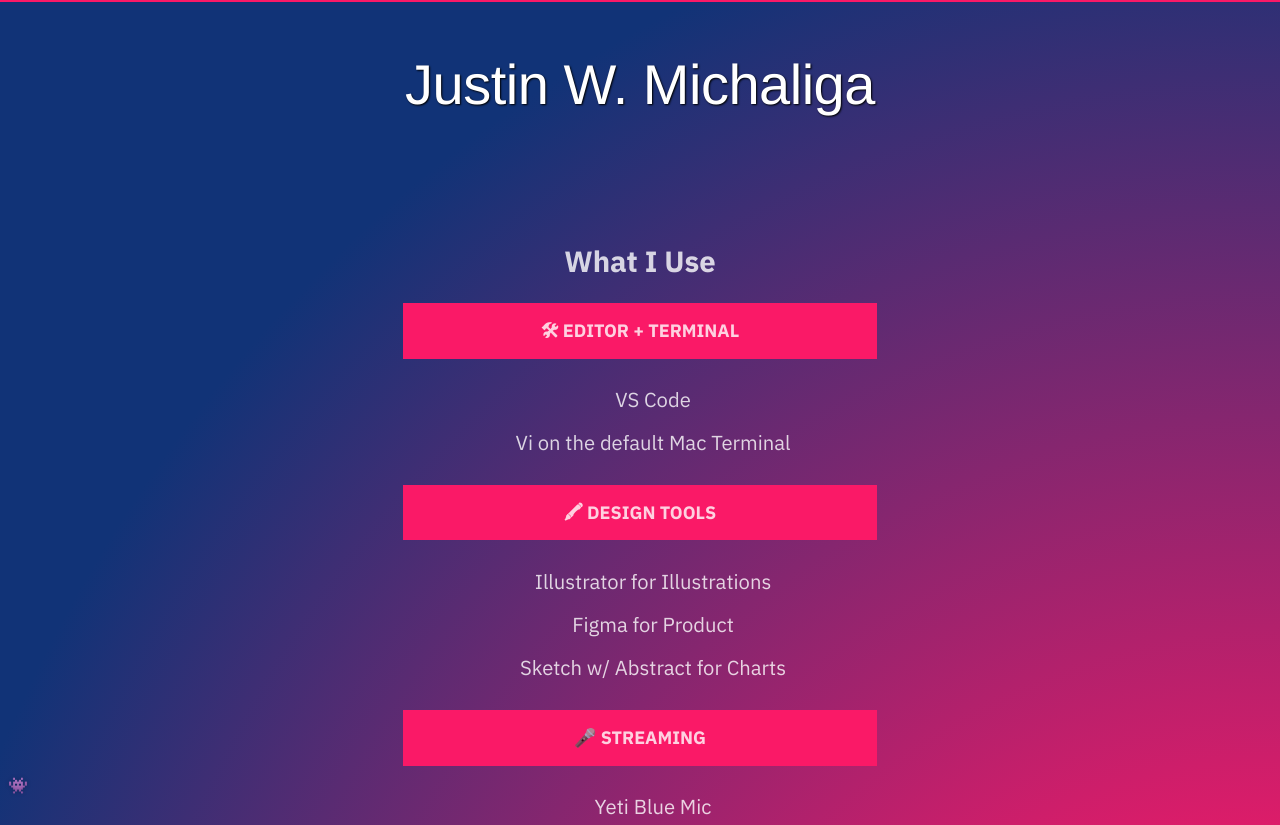
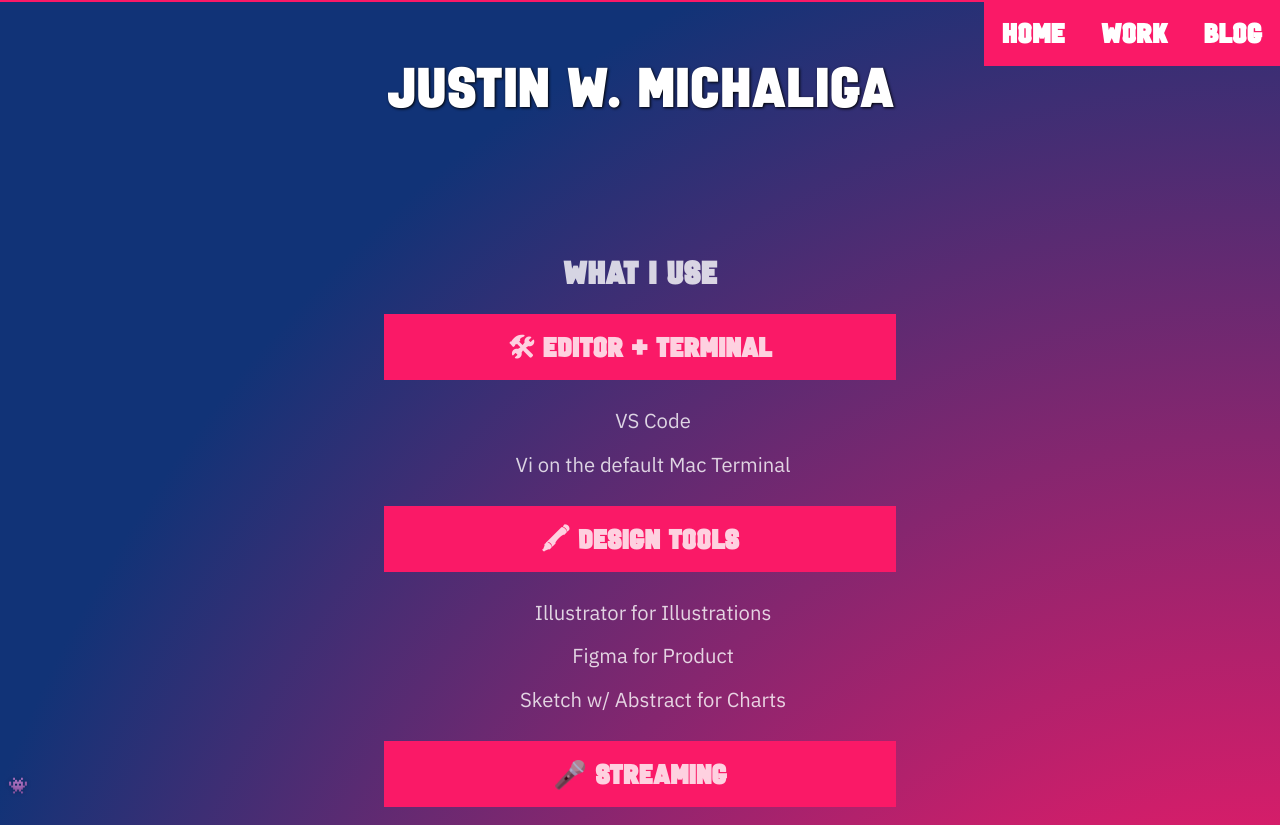
Before and after one commit to jmichaliga/jmichaliga.github.io, a Gatsby site: page /uses in a window 1280 px wide. Shown: the top 825 px of the page. Built offline with nearby package versions, Linux system fonts and the light colour scheme; Gatsby itself is replaced by a stand-in of ours.

Commit message:
feat: adding an nav. elements

```diff
--- a/gatsby-browser.js
+++ b/gatsby-browser.js
@@ -1 +1,2 @@
 // nothing to see here. (hi babel)
+import './src/styles/global.css';
--- /dev/null
+++ b/src/components/elements.js
@@ -0,0 +1,84 @@
+import styled from "styled-components"
+import { space, width, fontSize, color } from "styled-system"
+
+import theme from "../theme"
+
+export const Box = styled.div`
+  ${space}
+  ${width}
+  ${fontSize}
+  ${color}
+`
+
+export const Flex = styled(Box)`
+  display: flex;
+  flex-wrap: wrap;
+`
+
+export const Bar = styled.div`
+  position: fixed;
+  top: 0px;
+  width: 100%;
+  height: 2px;
+  background: ${theme.colors.jmRed};
+`
+
+export const Center = styled(Box)`
+  text-align: center;
+  align-items: center;
+  justify-content: center;
+  height: 100%;
+`
+
+export const H1 = styled('h1')`
+  color: ${theme.colors.white};
+  text-shadow: ${theme.colors.black} 1px 1px 3px;
+  letter-spacing: -0.5px;
+  font-family: "Vault", "Helvetica Neue", Helvetica, Arial, sans-serif;
+  font-size: ${theme.fontSizes[7]}px;
+  font-weight: 300;
+  padding: 3rem 1rem;
+  text-align: center;
+  margin-bottom: 0;
+`
+
+export const H2 = styled.h2`
+  padding-top: 2rem;
+  font-size: 1.75rem;
+`
+
+export const H3 = styled.h3`
+  padding: 1rem;
+  text-transform: uppercase;
+  font-size: 1.5rem;
+  background: ${theme.colors.jmRed};
+`
+
+export const Ul = styled.ul`
+  list-style: none;
+`
+
+export const Li = styled.li`
+  line-height: 1.5em;
+`
+
+export const Link = styled('a')`
+  & {
+    border-radius: ${theme.space[1]}px;
+    padding: ${theme.space[1]}px;
+    color: ${theme.colors.white};
+    background: ${theme.colors.jmRed};
+    width: 40px; height: 40px;
+    transition-duration: ${theme.duration.normal};
+    border-bottom: 2px solid transparent;
+    box-shadow: 0px 0px 4px rgba(0,0,0,0.25);
+    & svg {
+      cursor: pointer;
+    }
+  }
+  &:hover{
+    text-shadow: ${theme.colors.black} 1px 1px 2px;
+    border-bottom: 2px solid ${theme.colors.jmBlue};
+    box-shadow: 0px 0px 4px rgba(0,0,0,0);
+  }
+`
--- a/src/components/header.js
+++ b/src/components/header.js
@@ -1,32 +1,19 @@
 import PropTypes from "prop-types"
 import React from "react"
 
-import styled from 'styled-components'
-import theme from '../theme'
-
-const H1 = styled('h1')`
-  color: ${theme.colors.white};
-  text-shadow: ${theme.colors.black} 1px 1px 2px;
-  letter-spacing: -0.5px;
-  font-family: "Helvetica Neue", Helvetica, Arial, sans-serif;
-  font-size: ${theme.fontSizes[7]}px;
-  font-weight: 300;
-  padding: 3rem 1rem;
-  text-align: center;
-  margin-bottom: 0;
-`
+import { H1 } from "./elements"
+import Nav from "./nav"
 
 const Header = ({ children, siteTitle }) => (
   <header>
+    <Nav />
     <div
       style={{
         margin: `0 auto`,
         maxWidth: 960,
       }}
     >
-      <H1>
-        {children ? children : siteTitle}
-      </H1>
+      <H1>{children ? children : siteTitle}</H1>
     </div>
   </header>
 )
--- a/src/components/iconlink.js
+++ b/src/components/iconlink.js
@@ -25,6 +25,7 @@
     box-shadow: 0px 0px 4px rgba(0,0,0,0);
   }
 `
+
 const IconLink = ({ href, icon, inverted }) => {
   return (
     <Link href={href} key={`icon-${icon}`} rel="external noopener noreferrer" target="_blank">
--- a/src/components/layout.css
+++ b/src/components/layout.css
@@ -42,8 +42,8 @@
   display: none;
 }
 a {
-  -webkit-text-decoration-skip: objects;
   text-decoration: none;
+  color: white;
 }
 a:active,
 a:hover {
@@ -192,7 +192,7 @@
   font: inherit;
 }
 html {
-  font: 112.5%/1.45em 'IBM Plex Sans', 'helvetica neue', 'helvetica', 'arial', sans-serif;
+  font: 112.5%/1.45em 'IBM Plex Sans', 'Helvetica Neue', 'Helvetica', 'Arial', sans-serif;
   box-sizing: border-box;
   overflow-y: scroll;
 }
@@ -207,7 +207,7 @@
 }
 body {
   color: hsla(0, 0%, 100%, 0.8);
-  font: 112.5%/1.45em 'IBM Plex Sans', 'helvetica neue', 'helvetica', 'arial', sans-serif;
+  font: 112.5%/1.45em 'IBM Plex Sans', 'Helvetica Neue', 'Helvetica', 'Arial', sans-serif;
   font-weight: normal;
   word-wrap: break-word;
   font-kerning: normal;
@@ -242,6 +242,7 @@
   line-height: 1.1;
 }
 h2 {
+  font-family: 'Vault';
   margin-left: 0;
   margin-right: 0;
   margin-top: 0;
@@ -257,6 +258,7 @@
   line-height: 1.1;
 }
 h3 {
+  font-family: 'Vault';
   margin-left: 0;
   margin-right: 0;
   margin-top: 0;
@@ -268,7 +270,7 @@
   color: inherit;
   font-weight: bold;
   text-rendering: optimizeLegibility;
-  font-size: 1.38316rem;
+  font-size: 1.5rem;
   line-height: 1.1;
 }
 h4 {
--- /dev/null
+++ b/src/components/nav.js
@@ -0,0 +1,47 @@
+import React from "react"
+import { Link } from "gatsby"
+import styled from "styled-components"
+import theme from "../theme"
+import { Box, H3, Ul, Li } from "./elements"
+
+const NavItems = styled(Ul)`
+  position: absolute;
+  top: 0;
+  right: 0;
+  & li {
+    display: inline-block;
+    & a {
+      transition-duration: ${theme.duration.normal};
+      border-bottom: 2px solid transparent;
+      box-shadow: 0px 0px 4px rgba(0, 0, 0, 0.25);
+      & svg {
+        cursor: pointer;
+      }
+    }
+    &:hover {
+      text-shadow: ${theme.colors.black} 1px 1px 3px;
+      border-bottom: 2px solid ${theme.colors.jmBlue};
+      box-shadow: 0px 0px 4px rgba(0, 0, 0, 0);
+    }
+  }
+`
+
+const NavItem = ({ url, title }) => (
+  <Li>
+    <Link to={url}>
+      <H3>{title}</H3>
+    </Link>
+  </Li>
+)
+
+const Nav = () => (
+  <Box width={[1, 1 / 2]} ml="auto">
+    <NavItems>
+      <NavItem url="/" title="Home" />
+      <NavItem url="/work" title="Work" />
+      <NavItem url="/blog" title="Blog" />
+    </NavItems>
+  </Box>
+)
+
+export default Nav
--- a/src/pages/uses.js
+++ b/src/pages/uses.js
@@ -3,55 +3,7 @@
 import Layout from "../components/layout"
 import SEO from "../components/seo"
 
-import styled from "styled-components"
-import { space, width, fontSize, color } from "styled-system"
-
-import theme from "../theme"
-
-const Box = styled.div`
-  ${space}
-  ${width}
-  ${fontSize}
-  ${color}
-`
-const Flex = styled(Box)`
-  display: flex;
-  flex-wrap: wrap;
-`
-
-const Bar = styled.div`
-  position: fixed;
-  top: 0px;
-  width: 100%;
-  height: 2px;
-  background: ${theme.colors.jmRed};
-`
-
-const Center = styled(Box)`
-  text-align: center;
-  align-items: center;
-  justify-content: center;
-  height: 100%;
-`
-
-const H2 = styled.h2`
-  padding-top: 1.5rem;
-`
-
-const H3 = styled.h3`
-  padding: 1rem;
-  text-transform: uppercase;
-  font-size: 1rem;
-  background: ${theme.colors.jmRed};
-`
-
-const Ul = styled.ul`
-  list-style: none;
-`
-
-const Li = styled.li`
-  line-height: 1.5em;
-`
+import { Box, Flex, Bar, Center, H2, H3, Ul, Li } from '../components/elements'
 
 const skills = [
   "illustrator",
--- /dev/null
+++ b/src/styles/global.css
@@ -0,0 +1,5 @@
+@font-face {
+  font-family: "Vault";
+  src: url("../fonts/Vault-Alarm/VaultAlarm-Regular.woff2") format("woff2"),
+  url("../fonts/Vault-Alarm/VaultAlarm-Regular.woff") format("woff");
+}
```
Also changed, not shown: src/fonts/Vault-Alarm/VaultAlarm-Regular.otf (added), src/fonts/Vault-Alarm/VaultAlarm-Regular.ttf (added), src/fonts/Vault-Alarm/VaultAlarm-Regular.woff (added), src/fonts/Vault-Alarm/VaultAlarm-Regular.woff2 (added).
